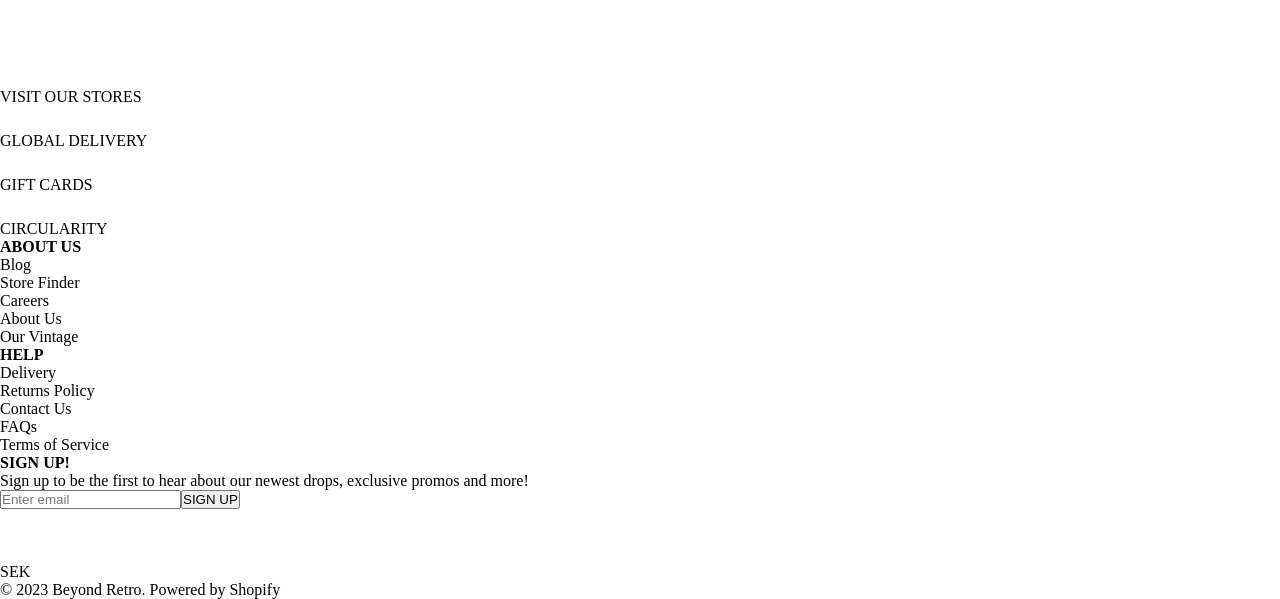
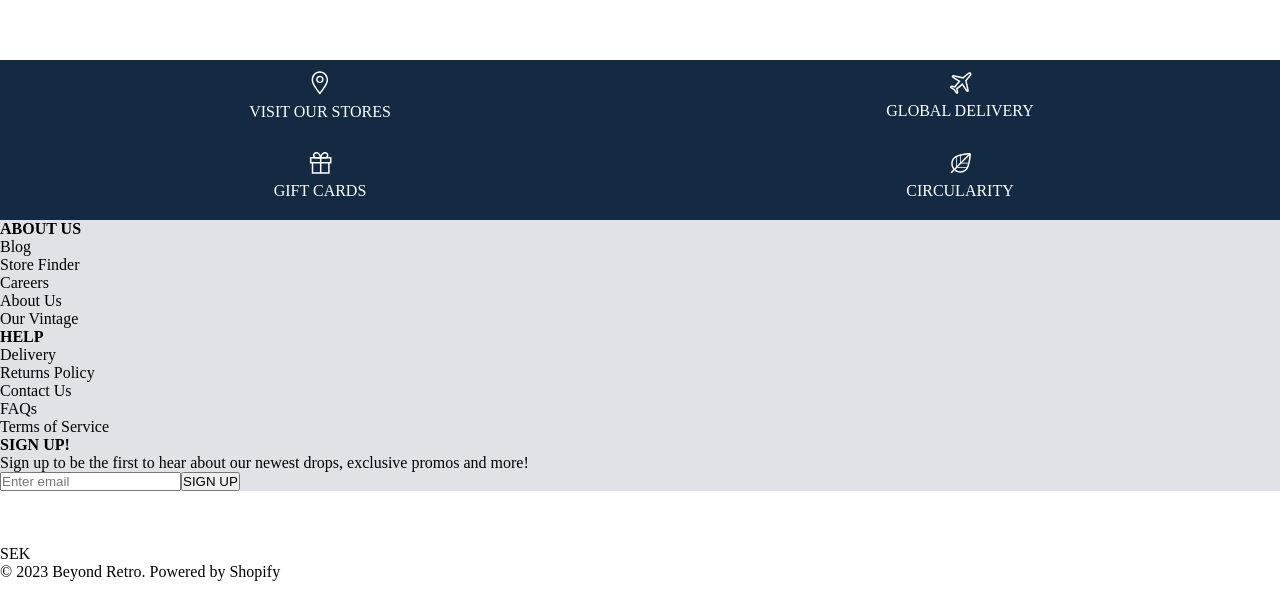
Before and after one commit to Mikael-Ronnberg/Yet-Another-Webshop, a React (Vite) app: page / in a window 1280 px wide. Shown: the part 916-1515 px from the top of the page. Built offline with nearby package versions, Linux system fonts and the light colour scheme.

Commit message:
added styling to footer

```diff
--- a/src/components/footer/Footer.scss
+++ b/src/components/footer/Footer.scss
@@ -0,0 +1,27 @@
+@use "../../scss/variables/index" as var;
+
+.blue_bar {
+  display: flex;
+  flex-wrap: wrap;
+  width: 100vw;
+  height: 20vh;
+  color: var.$secondary;
+  background-color: var.$primary;
+
+  div {
+    height: 10vh;
+    width: 50vw;
+    display: flex;
+    flex-direction: column;
+    justify-content: center;
+    align-items: center;
+  }
+
+  p {
+    margin: 0.5rem;
+  }
+}
+
+.grey_bar {
+  background-color: var.$tertiary;
+}
--- a/src/components/footer/Footer.tsx
+++ b/src/components/footer/Footer.tsx
@@ -1,3 +1,4 @@
+import "./Footer.scss";
 import { Airplane } from "../../icons/Airplane";
 import { Gift } from "../../icons/Gift";
 import { Leaf } from "../../icons/Leaf";
@@ -25,7 +26,7 @@
             <p>CIRCULARITY</p>
           </div>
         </section>
-        <article>
+        <article className="grey_bar">
           <h4>ABOUT US</h4>
           <ul>
             <li>Blog</li>
@@ -35,7 +36,7 @@
             <li>Our Vintage</li>
           </ul>
         </article>
-        <article>
+        <article className="grey_bar">
           <h4>HELP</h4>
           <ul>
             <li>Delivery</li>
@@ -45,7 +46,7 @@
             <li>Terms of Service</li>
           </ul>
         </article>
-        <article>
+        <article className="grey_bar">
           <h4>SIGN UP!</h4>
           <p>
             Sign up to be the first to hear about our newest drops, exclusive
```
